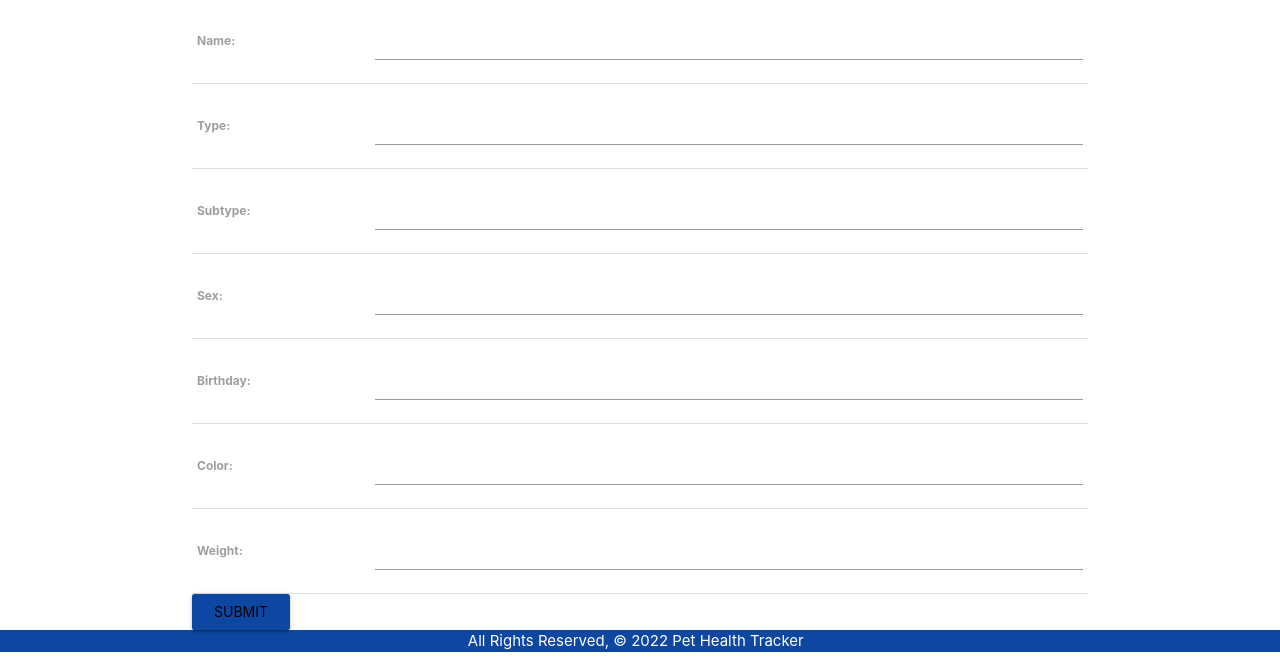
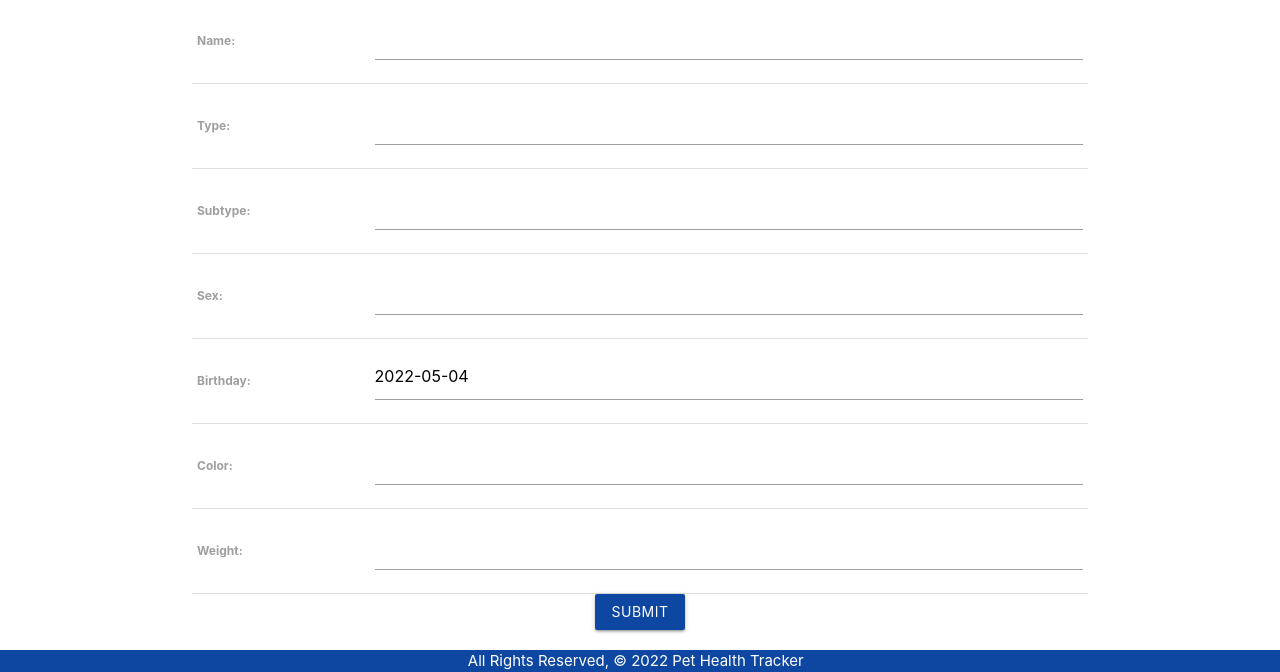
Before and after one commit to matte151/Project-3-phtdb, a Django app: page /pets/create/ in a window 1280 px wide. Shown: the part 349-1021 px from the top of the page. Run offline with Django 4.2, Linux system fonts and the light colour scheme; the visitor is signed in with stand-in values (Sample User, id 1); some web fonts are replaced.

Commit message:
changes to add pet page by centering button and changing the details page by putting photos button inside thecheckup

```diff
--- a/main_app/templates/base.html
+++ b/main_app/templates/base.html
@@ -18,7 +18,6 @@
     <header class="navbar light-blue lighten-5">
         <nav>
             <h1 id="title-header" class="center-align blue darken-4">Pet Health Tracker</h1>
-            <div class="navbar-wrapper">
                 <ul class="links">
                     {% if user.is_authenticated %}
                     <li><a href="{% url 'pets_create' %}" class="black-text text-darken-2" >Add Pet</a></li>
@@ -30,7 +29,6 @@
                     {% endif %}
                     <li><a href="{% url 'about' %}" class="black-text text-darken-2">About</a></li>
                 </ul>
-            </div>
         </nav>
     </header>
      <main class="container">
--- a/main_app/templates/main_app/pet_form.html
+++ b/main_app/templates/main_app/pet_form.html
@@ -2,15 +2,24 @@
 
 
 {% block content %}
-<h1><i class=" medium material-icons">pets</i>Add Pet</h1>
+<h1><i class="medium material-icons">pets</i>Add Pet</h1>
 
-<form action="" method="POST">
+<form action="" method="POST" class="row center">
 	{% csrf_token %}
 	<table>
 		{{ form.as_table }}
 	</table>
-
-	<input type="submit" value="Submit" class="btn waves-effect waves- blue darken-4" />
+	<input type="submit" value="Submit" class="btn blue darken-4" />
 </form>
 
+
+<script>
+    const dateEl = document.getElementById('id_birthday');
+    M.Datepicker.init(dateEl, {
+        format: 'yyyy-mm-dd',
+        defaultDate: new Date(),
+        setDefaultDate: true,
+        autoClose: true
+    })
+</script>
 {% endblock content %}
```
Also changed, not shown: main_app/templates/pets/detail.html (+8 -8 lines), main_app/static/css/style.css (line endings or trailing spaces).
